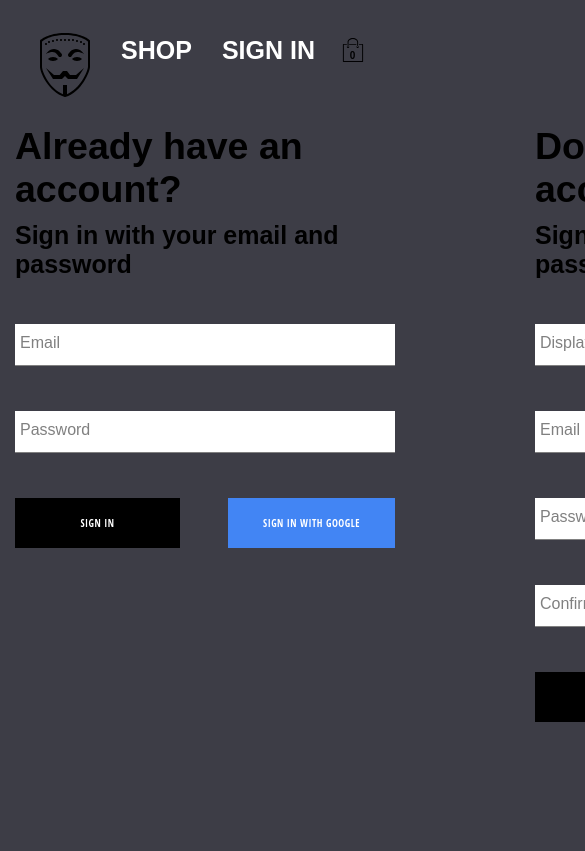
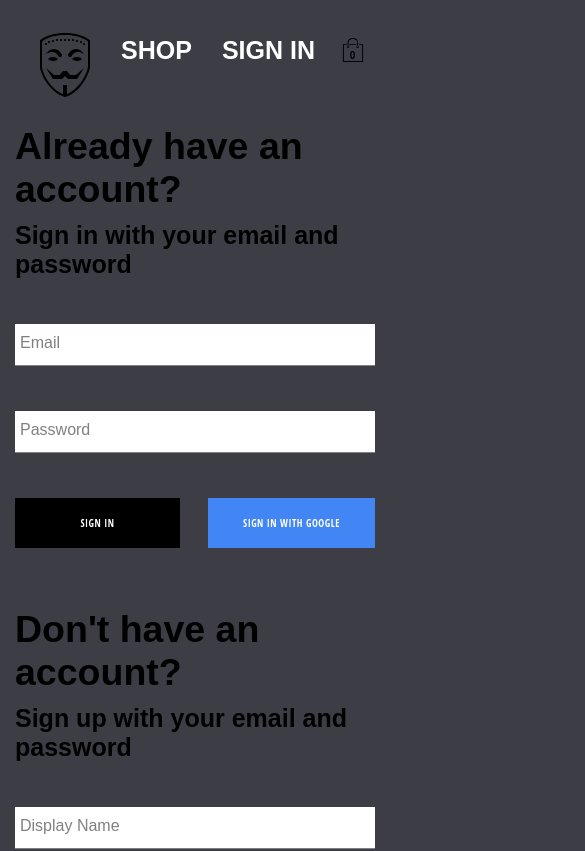
Before and after one commit to mohlade/strnge-clothing, a React (Create React App) app: page /auth in a window 390 px wide. Shown: the top 851 px of the page, 585 px wide, since content can reach past the window. Built offline with nearby package versions, Linux system fonts and the light colour scheme; no server answers; the database is empty; a web font is replaced by a local one.

Commit message:
Add responsiveness to all styled components

```diff
--- a/src/components/directory-item/directory-item.styles.jsx
+++ b/src/components/directory-item/directory-item.styles.jsx
@@ -23,11 +23,10 @@ export const Body = styled.div`
     font-weight: bold;
     margin: 0 6px 0;
     font-size: 22px;
-    color: #4a4a4a;
+    color: #000;
     text-transform: uppercase;
   }
   p {
-    font-weight: lighter;
     font-size: 16px;
   }
 `;
@@ -58,4 +57,8 @@ export const DirectoryItemContainer = styled.div`
       opacity: 0.9;
     }
   }
+
+  @media screen and (max-width: 700px) {
+    width: 100%;
+  }
 `;
--- a/src/components/sign-in/sign-in.styles.jsx
+++ b/src/components/sign-in/sign-in.styles.jsx
@@ -7,9 +7,14 @@ export const SignInContainer = styled.div`
   h2 {
     margin: 10px 0;
   }
+  @media screen and (max-width: 400px) {
+    width: 100%;
+  }
 `;
 
 export const ButtonsContainer = styled.div`
   display: flex;
   justify-content: space-between;
+  flex-wrap: wrap;
+  gap: 10px;
 `;
--- a/src/components/sign-up/sign-up.styles.scss
+++ b/src/components/sign-up/sign-up.styles.scss
@@ -6,4 +6,8 @@
     h2{
         margin: 10px 0;
     }
+
+    @media screen and (max-width: 400px) {
+        width: 100%;
+    }
 }
--- a/src/pages/authentication/authentication.styles.scss
+++ b/src/pages/authentication/authentication.styles.scss
@@ -1,6 +1,11 @@
 .authentication{
     display: flex;
-    width: 900px;
+    max-width: 900px;
     justify-content: space-between;
     margin: 30px auto;
+
+    @media screen and (max-width: 960px) {
+      flex-direction: column;
+      gap: 50px;
+    }
 }
--- a/src/pages/category/category.styles.scss
+++ b/src/pages/category/category.styles.scss
@@ -3,6 +3,15 @@
     grid-template-columns: repeat(4, 1fr);
     column-gap: 20px;
     row-gap: 50px;
+
+    @media screen and (max-width: 915px) {
+      grid-template-columns: repeat(2, 1fr);
+      row-gap: 40px;
+    }
+
+    @media screen and (max-width: 550px) {
+      grid-template-columns: repeat(1, 1fr);
+    }
 }
 
 
```
